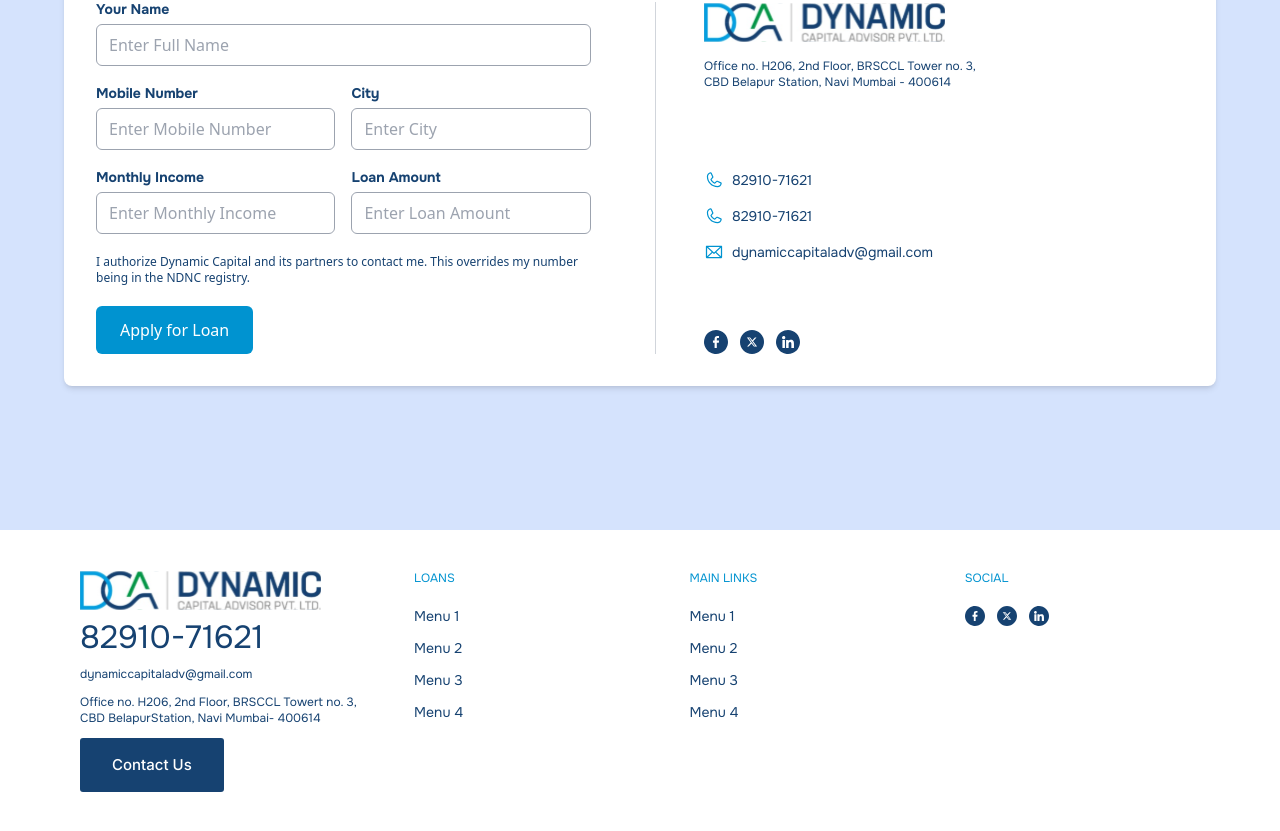
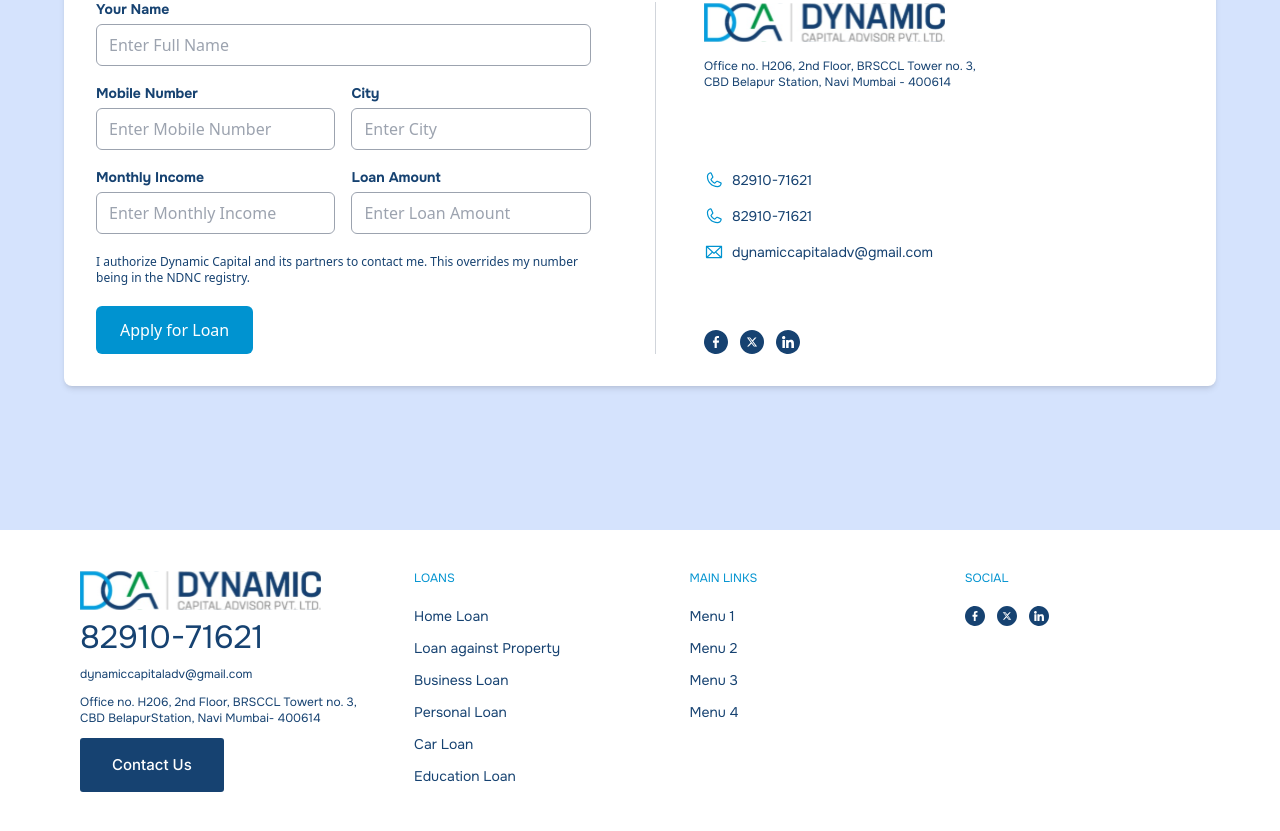
Before and after one commit to codeloom-studio/dynamic-capital, a React (Create React App) app: page /contact-us in a window 1280 px wide. Shown: the part 261-1092 px from the top of the page. Built offline with nearby package versions, Linux system fonts and the light colour scheme.

Commit message:
products

```diff
--- a/src/components/Footer.js
+++ b/src/components/Footer.js
@@ -35,18 +35,18 @@ const Footer = () => {
 
                 {/* Links */}
                 <div className={`flex flex-col gap-3 ${isLoansOpen ? "block" : "hidden"} lg:flex`}>
-                    <a href="#" className="text-sm font-onest text-blue">
-                        Menu 1
-                    </a>
-                    <a href="#" className="text-sm font-onest text-blue">
-                        Menu 2
-                    </a>
-                    <a href="#" className="text-sm font-onest text-blue">
-                        Menu 3
-                    </a>
-                    <a href="#" className="text-sm font-onest text-blue">
-                        Menu 4
-                    </a>
+                    {[
+                        "Home Loan",
+                        "Loan against Property",
+                        "Business Loan",
+                        "Personal Loan",
+                        "Car Loan",
+                        "Education Loan",
+                    ].map((loan, index) => (
+                        <a key={index} href="#" className="text-sm font-onest text-blue">
+                            {loan}
+                        </a>
+                    ))}
                 </div>
             </div>
 
@@ -90,7 +90,7 @@ const Footer = () => {
                     <img src="./assets/link-l.svg" alt="LinkedIn" className="h-5" />
                 </div>
             </div>
-        </footer>
+        </footer >
     );
 };
 
--- a/src/components/Navbar.js
+++ b/src/components/Navbar.js
@@ -50,7 +50,14 @@ const Navbar = () => {
                     {isLoansOpen && (
                         <div className="absolute top-full left-0 mt-2 w-48 bg-white border border-gray-200 rounded-md shadow-lg z-50">
                             <ul className="flex flex-col py-2">
-                                {["Personal Loan", "Home Loan", "Car Loan", "Education Loan"].map(
+                                {[
+                                    "Home Loan",
+                                    "Loan against Property",
+                                    "Business Loan",
+                                    "Personal Loan",
+                                    "Car Loan",
+                                    "Education Loan",
+                                ].map(
                                     (loan, idx) => (
                                         <li key={idx}>
                                             <Link
@@ -139,9 +146,7 @@ const Navbar = () => {
                                     "Business Loan",
                                     "Personal Loan",
                                     "Car Loan",
-                                    "FD",
                                     "Education Loan",
-                                    "Project Finance"
                                 ].map(
                                     (loan, idx) => (
                                         <li key={idx}>
```
